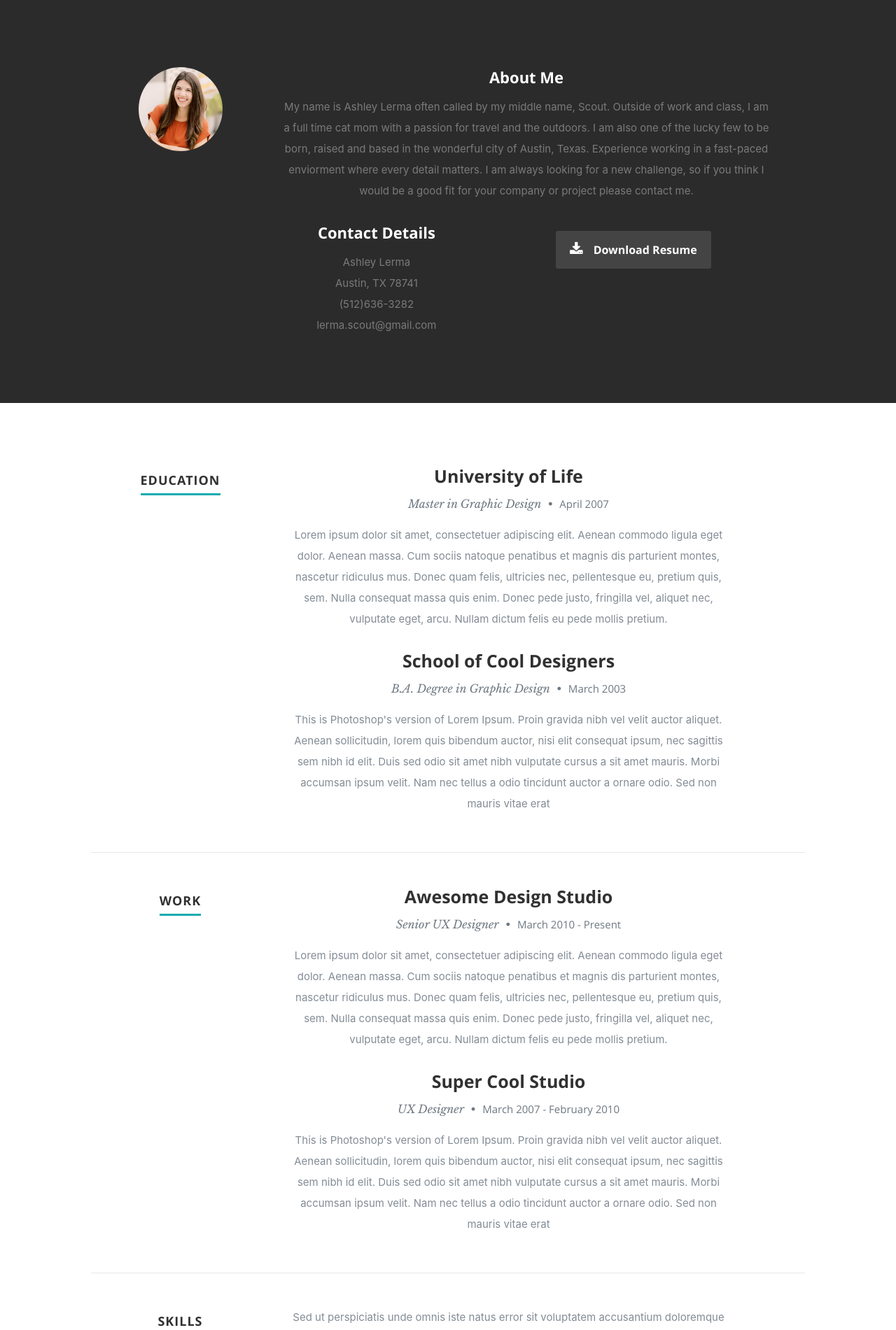
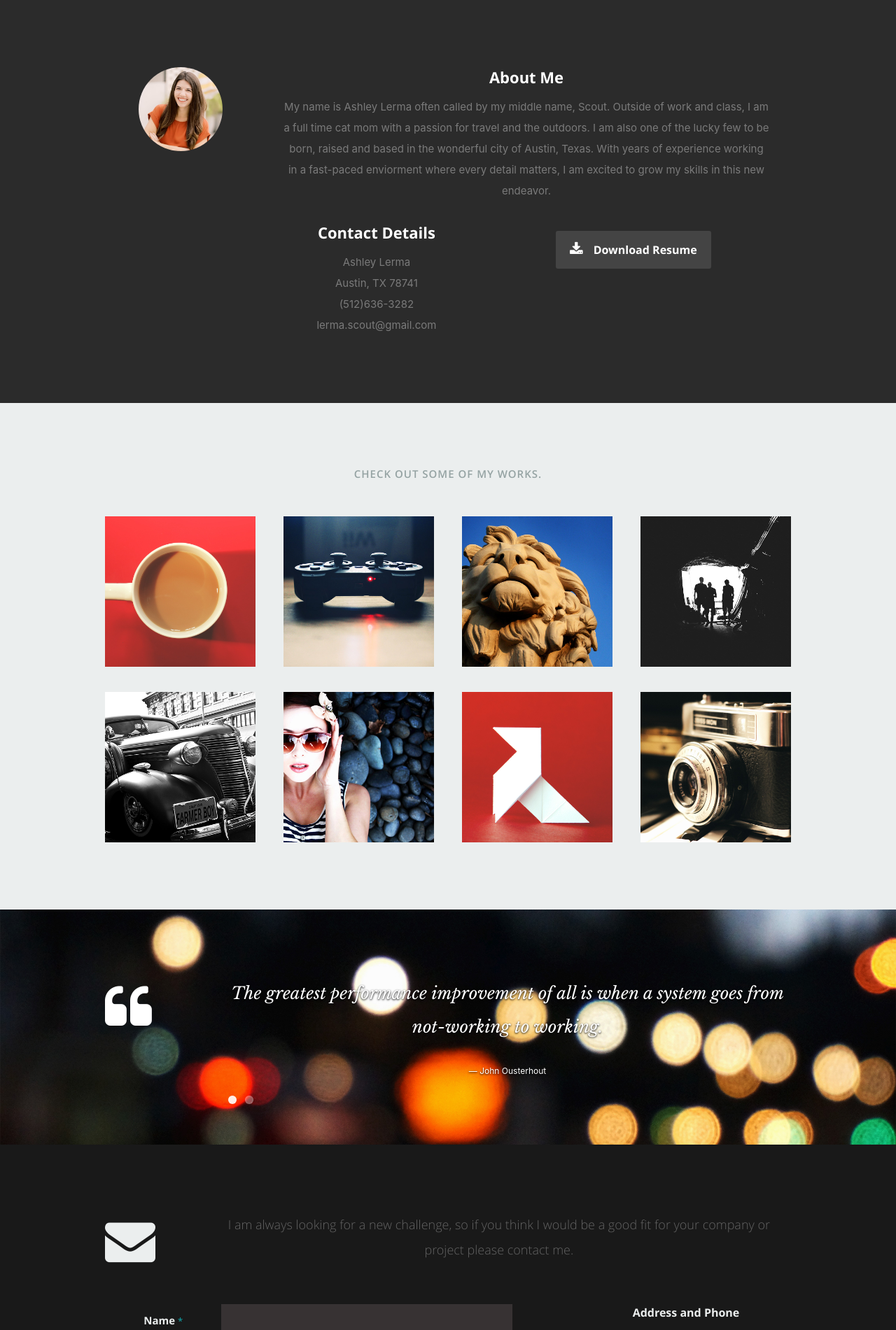
Before and after one commit to AshleyLerma/AshleyLerma.github.io, a React (Create React App) app in the folder resume/: page / in a window 1280 px wide. Shown: the part 800-2701 px from the top of the page at 70% size. Built offline with nearby package versions, Linux system fonts and the light colour scheme; the HTML template or start-up script is replaced by a standard one.

Commit message:
updated contact and footer

```diff
--- a/resume/src/App.js
+++ b/resume/src/App.js
@@ -2,7 +2,7 @@ import React from "react";
 import "./App.css";
 import Header from "./components/header/header";
 import About from "./components/about/about";
-import Resume from "./components/resume/resume";
+// import Resume from "./components/resume/resume";
 import Portfolio from "./components/portfolio/portfolio";
 import ContactUs from "./components/contactus/contactus";
 import Footer from "./components/footer/footer";
@@ -13,7 +13,7 @@ function App() {
     <div className="App">
       <Header />
       <About />
-      <Resume />
+      {/* <Resume /> */}
       <Portfolio />
       <Testimonials />
       <ContactUs />
--- a/resume/src/components/about/about.js
+++ b/resume/src/components/about/about.js
@@ -17,10 +17,9 @@ function About() {
             My name is Ashley Lerma often called by my middle name, Scout.
             Outside of work and class, I am a full time cat mom with a passion
             for travel and the outdoors. I am also one of the lucky few to be
-            born, raised and based in the wonderful city of Austin, Texas.
-            Experience working in a fast-paced enviorment where every detail
-            matters. I am always looking for a new challenge, so if you think I
-            would be a good fit for your company or project please contact me.
+            born, raised and based in the wonderful city of Austin, Texas. With
+            years of experience working in a fast-paced enviorment where every
+            detail matters, I am excited to grow my skills in this new endeavor.
           </p>
           <div className="row">
             <div className="columns contact-details">
--- a/resume/src/components/contactus/contactus.js
+++ b/resume/src/components/contactus/contactus.js
@@ -11,17 +11,13 @@ function Contact() {
         </div>
         <div className="ten columns">
           <p className="lead">
-            Sed ut perspiciatis unde omnis iste natus error sit voluptatem
-            accusantium doloremque laudantium, totam rem aperiam, eaque ipsa
-            quae ab illo inventore veritatis et quasi architecto beatae vitae
-            dicta sunt explicabo. Nemo enim ipsam voluptatem quia voluptas sit
-            aspernatur aut odit aut fugit.
+            I am always looking for a new challenge, so if you think I would be
+            a good fit for your company or project please contact me.
           </p>
         </div>
       </div>
       <div className="row">
         <div className="eight columns">
-          {/* form */}
           <form action method="post" id="contactForm" name="contactForm">
             <fieldset>
               <div>
@@ -30,7 +26,7 @@ function Contact() {
                 </label>
                 <input
                   type="text"
-                  defaultValue
+                  defaultValue={""}
                   size={35}
                   id="contactName"
                   name="contactName"
@@ -42,7 +38,7 @@ function Contact() {
                 </label>
                 <input
                   type="text"
-                  defaultValue
+                  defaultValue={""}
                   size={35}
                   id="contactEmail"
                   name="contactEmail"
@@ -52,7 +48,7 @@ function Contact() {
                 <label htmlFor="contactSubject">Subject</label>
                 <input
                   type="text"
-                  defaultValue
+                  defaultValue={""}
                   size={35}
                   id="contactSubject"
                   name="contactSubject"
@@ -78,9 +74,11 @@ function Contact() {
               </div>
             </fieldset>
           </form>{" "}
-          {/* Form End */}
           {/* contact-warning */}
-          <div id="message-warning"> Error boy</div>
+          <div id="message-warning">
+            {" "}
+            There was an error, please try again.{" "}
+          </div>
           {/* contact-success */}
           <div id="message-success">
             <i className="fa fa-check" />
@@ -92,40 +90,14 @@ function Contact() {
           <div className="widget widget_contact">
             <h4>Address and Phone</h4>
             <p className="address">
-              Jonathan Doe
+              Ashley "Scout" Lerma
               <br />
-              1600 Amphitheatre Parkway <br />
-              Mountain View, CA 94043 US
+              lerma.scout@gmail.com
               <br />
-              <span>(123) 456-7890</span>
+              Austin, TX 78741 US
+              <br />
+              <span>(512) 636-3282</span>
             </p>
-          </div>
-          <div className="widget widget_tweets">
-            <h4 className="widget-title">Latest Tweets</h4>
-            <ul id="twitter">
-              <li>
-                <span>
-                  This is Photoshop's version of Lorem Ipsum. Proin gravida nibh
-                  vel velit auctor aliquet. Aenean sollicitudin, lorem quis
-                  bibendum auctor, nisi elit consequat ipsum
-                  <a href="#">http://t.co/CGIrdxIlI3</a>
-                </span>
-                <b>
-                  <a href="#">2 Days Ago</a>
-                </b>
-              </li>
-              <li>
-                <span>
-                  Sed ut perspiciatis unde omnis iste natus error sit voluptatem
-                  accusantium doloremque laudantium, totam rem aperiam, eaque
-                  ipsa quae ab illo inventore veritatis et quasi
-                  <a href="#">http://t.co/CGIrdxIlI3</a>
-                </span>
-                <b>
-                  <a href="#">3 Days Ago</a>
-                </b>
-              </li>
-            </ul>
           </div>
         </aside>
       </div>
--- a/resume/src/components/footer/footer.js
+++ b/resume/src/components/footer/footer.js
@@ -7,38 +7,18 @@ function Footer() {
         <div className="twelve columns">
           <ul className="social-links">
             <li>
-              <a href="#">
-                <i className="fa fa-facebook" />
-              </a>
-            </li>
-            <li>
-              <a href="#">
-                <i className="fa fa-twitter" />
-              </a>
-            </li>
-            <li>
-              <a href="#">
-                <i className="fa fa-google-plus" />
-              </a>
-            </li>
-            <li>
-              <a href="#">
+              <a href="https://www.linkedin.com/in/ashleylerma/" target="blank">
                 <i className="fa fa-linkedin" />
               </a>
             </li>
             <li>
-              <a href="#">
+              <a href="https://instagram.com/scoutlerma" target="blank">
                 <i className="fa fa-instagram" />
               </a>
             </li>
             <li>
-              <a href="#">
-                <i className="fa fa-dribbble" />
-              </a>
-            </li>
-            <li>
-              <a href="#">
-                <i className="fa fa-skype" />
+              <a href="https://github.com/AshleyLerma" target="blank">
+                <i className="fa fa-github" />
               </a>
             </li>
           </ul>
--- a/resume/src/components/resume/resume.js
+++ b/resume/src/components/resume/resume.js
@@ -146,9 +146,9 @@ function Resume() {
             </ul>
           </div>
           {/* end skill-bars */}
-        </div>{" "}
+        </div>
         {/* main-col end */}
-      </div>{" "}
+      </div>
       {/* End skills */}
     </section>
   );
--- a/resume/src/components/testimonials/testimonials.js
+++ b/resume/src/components/testimonials/testimonials.js
@@ -25,8 +25,8 @@ function Testimonials() {
                 <li>
                   <blockquote>
                     <p>
-                      "'You miss 100 percent of the chances you don't take.' –
-                      Wayne Gretzky"
+                      'You miss 100 percent of the chances you don't take.' –
+                      Wayne Gretzky
                     </p>
                     <cite>Michael Scott</cite>
                   </blockquote>
```
